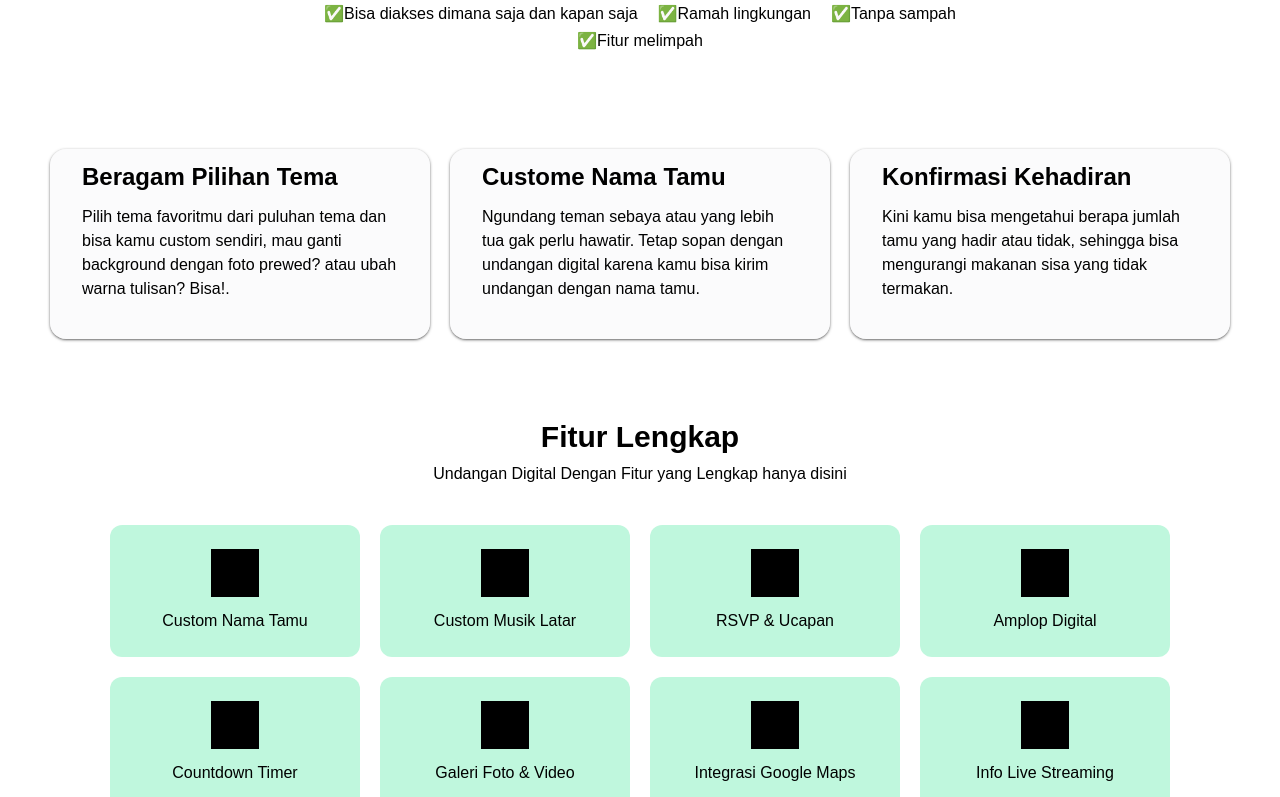
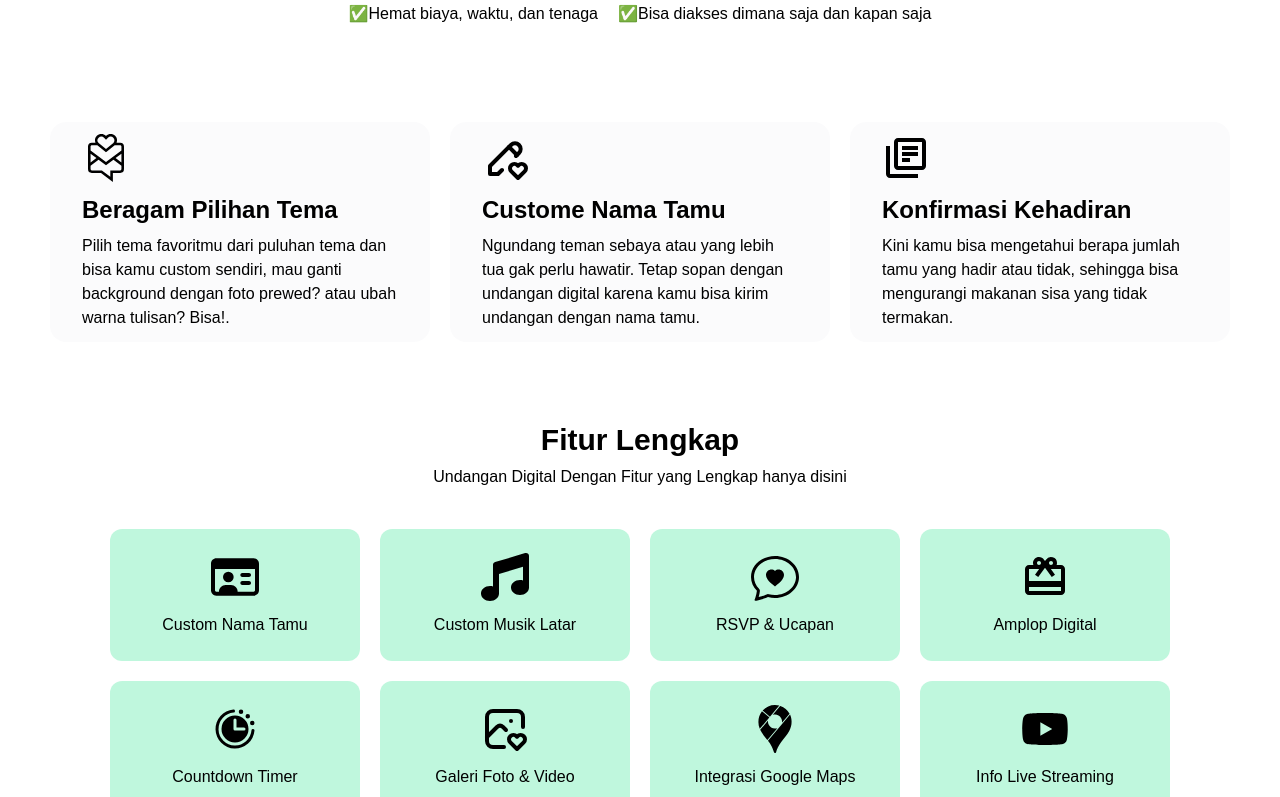
Before and after one commit to DIYRAs/SnakeEater, a Next.js app: page / in a window 1280 px wide. Shown: the part 1000-1797 px from the top of the page. Built offline with nearby package versions, Linux system fonts and the light colour scheme.

Commit message:
icon adding

```diff
--- a/app/UI/components/home/cards.tsx
+++ b/app/UI/components/home/cards.tsx
@@ -1,10 +1,14 @@
 import { CTAButton, PreviewBuyBtn } from "../global/button";
 import Image from "next/image";
+import { ReactElement } from "react";
 
-export function ValueCard({ title, text }: { title: string, text: string }) {
+export function ValueCard({ title, text, icon }: { title: string, text: string, icon?: ReactElement }) {
     return (
-        <div className="px-8 py-3 bg-gray-50/70 shadow-sm shadow-black/50 min-h-[190px] md:w-[380px] w-full rounded-2xl text-start space-y-3">
-            <p className="text-2xl font-bold">{title}</p>
+        <div className="px-8 py-3 bg-gray-50/70 min-h-[190px] md:w-[380px] w-full rounded-2xl text-start space-y-2">
+            <span className="text-5xl">
+                {icon}
+            </span>
+            <p className="mt-3 text-2xl font-bold">{title}</p>
             <p>
                 {text}
             </p>
@@ -12,10 +16,12 @@ export function ValueCard({ title, text }: { title: string, text: string }) {
     )
 }
 
-export default function FeatureCard({ title }: { title: string }) {
+export default function FeatureCard({ title, icon }: { title: string, icon?: ReactElement }) {
     return (
         <div className="flex flex-col items-center w-full h-full md:h-max md:w-[250px] gap-3 px-3 py-6 bg-emerald-200/70 rounded-xl">
-            <div className="w-12 h-12 bg-black"></div>
+            <span className="text-5xl">
+                {icon}
+            </span>
             <p className="">{title}</p>
         </div>
     );
--- a/app/page.tsx
+++ b/app/page.tsx
@@ -3,15 +3,22 @@ import { CTAButton } from "./UI/components/global/button";
 import Section from "./UI/sections/section";
 import FeatureCard, { PriceCard, TrendingThemeCard, ValueCard } from "./UI/components/home/cards";
 import { Theme, trendingThemes } from "./data/trendingThemes";
+import { SiGooglemaps, SiTinyletter } from "react-icons/si";
+import { TbPencilHeart, TbPhotoHeart } from "react-icons/tb";
+import { MdCardGiftcard, MdOutlineLibraryBooks } from "react-icons/md";
+import { FaMusic, FaRegIdCard, FaYoutube } from "react-icons/fa6";
+import { BsChatHeart } from "react-icons/bs";
+import { PiClockCountdownFill, PiScreencastFill } from "react-icons/pi";
+import { IoQrCodeOutline } from "react-icons/io5";
 
 export default function Home() {
   const whyUsValue = [
+    'Tanpa sampah',
+    'Fitur melimpah',
+    'Ramah lingkungan',
+    'Lebih Praktis dan efisien',
     'Hemat biaya, waktu, dan tenaga',
-    'Lebih Praktis dan efisien',
     'Bisa diakses dimana saja dan kapan saja',
-    'Ramah lingkungan',
-    'Tanpa sampah',
-    'Fitur melimpah'
   ]
 
   const CompleteFeatures = [
@@ -70,7 +77,7 @@ export default function Home() {
         title="Kenapa Harus Menggunakan Undangan Digital?"
         className="px-4" >
 
-        <ul className="flex max-w-[700px] mt-6 mb-24 text-sm md:text-[16px] flex-wrap items-center justify-center *:before:content-['✅'] gap-x-5 gap-y-1">
+        <ul className="flex flex-col md:flex-row text-start max-w-[700px] mt-6 mb-24 text-sm md:text-[16px] flex-wrap items-start justify-center md:items-center *:before:content-['✅'] gap-x-5 gap-y-1">
           {whyUsValue.map((item, i) => (
             <li key={i}>{item}</li>
           ))}
@@ -78,16 +85,19 @@ export default function Home() {
 
         <div className="flex flex-wrap items-center justify-center gap-5 *:transition *:active:-translate-y-3 *:hover:-translate-y-3 w-full">
           <ValueCard
+            icon={<SiTinyletter />}
             title="Beragam Pilihan Tema"
             text="Pilih tema favoritmu dari puluhan tema dan bisa kamu custom sendiri,
             mau ganti background dengan foto prewed? atau ubah warna tulisan? Bisa!." />
 
           <ValueCard
+            icon={<TbPencilHeart />}
             title="Custome Nama Tamu"
             text="Ngundang teman sebaya atau yang lebih tua gak perlu hawatir. Tetap sopan
             dengan undangan digital karena kamu bisa kirim undangan dengan nama tamu." />
 
           <ValueCard
+            icon={<MdOutlineLibraryBooks />}
             title="Konfirmasi Kehadiran"
             text="Kini kamu bisa mengetahui berapa jumlah tamu yang hadir atau tidak,
             sehingga bisa mengurangi makanan sisa yang tidak termakan." />
@@ -101,24 +111,34 @@ export default function Home() {
 
         <div className="grid grid-cols-2 gap-5 mt-10 md:flex md:flex-wrap px-5 md:items-center md:justify-center place-items-center *:transition *:hover:-translate-y-3 *:active:-translate-y-3">
           <FeatureCard
+            icon={<FaRegIdCard />}
             title="Custom Nama Tamu" />
           <FeatureCard
+            icon={<FaMusic />}
             title="Custom Musik Latar" />
           <FeatureCard
+            icon={<BsChatHeart />}
             title="RSVP & Ucapan" />
           <FeatureCard
+            icon={<MdCardGiftcard />}
             title="Amplop Digital" />
           <FeatureCard
+            icon={<PiClockCountdownFill />}
             title="Countdown Timer" />
           <FeatureCard
+            icon={<TbPhotoHeart />}
             title="Galeri Foto & Video" />
           <FeatureCard
+            icon={<SiGooglemaps />}
             title="Integrasi Google Maps" />
           <FeatureCard
+            icon={<FaYoutube />}
             title="Info Live Streaming" />
           <FeatureCard
+            icon={<IoQrCodeOutline />}
             title="QR Code Checkin Acara" />
           <FeatureCard
+            icon={<PiScreencastFill />}
             title="Layar Sapa Real Time" />
         </div>
       </Section>
--- a/package.json
+++ b/package.json
@@ -16,7 +16,8 @@
     "pg": "^8.16.3",
     "prisma": "^6.13.0",
     "react": "19.1.0",
-    "react-dom": "19.1.0"
+    "react-dom": "19.1.0",
+    "react-icons": "^5.5.0"
   },
   "devDependencies": {
     "@eslint/eslintrc": "^3",
```
Also changed, not shown: 1 other file (tests, documents, lock files or other folders).
